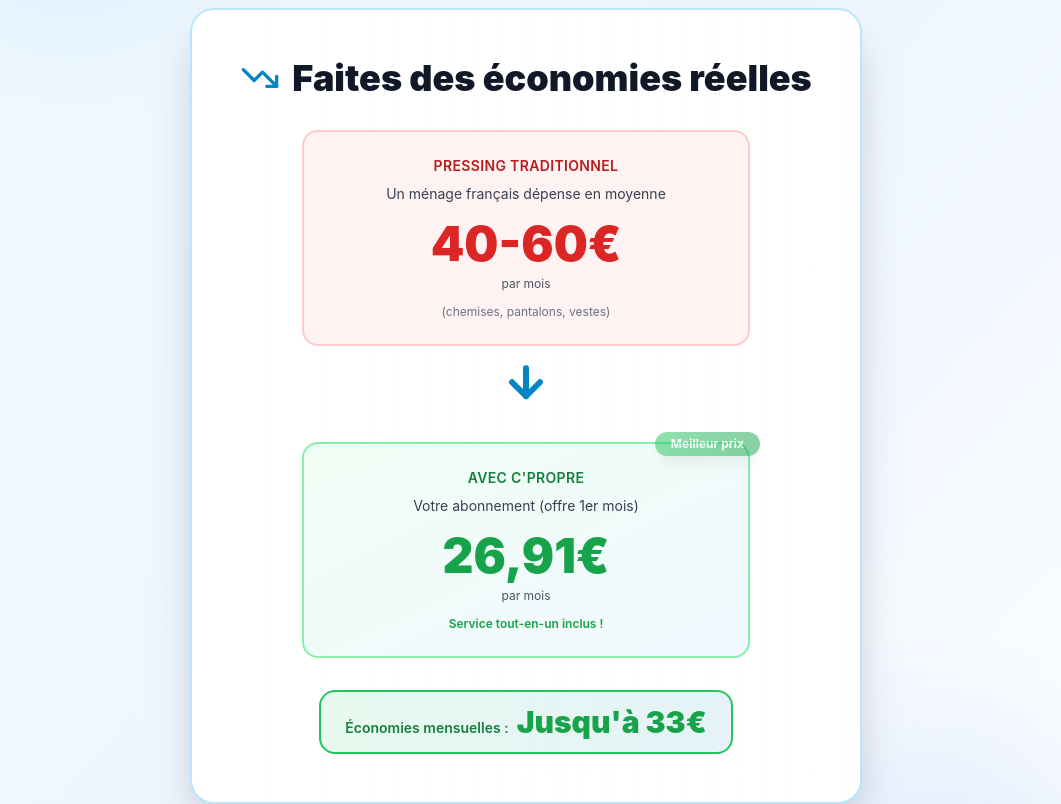
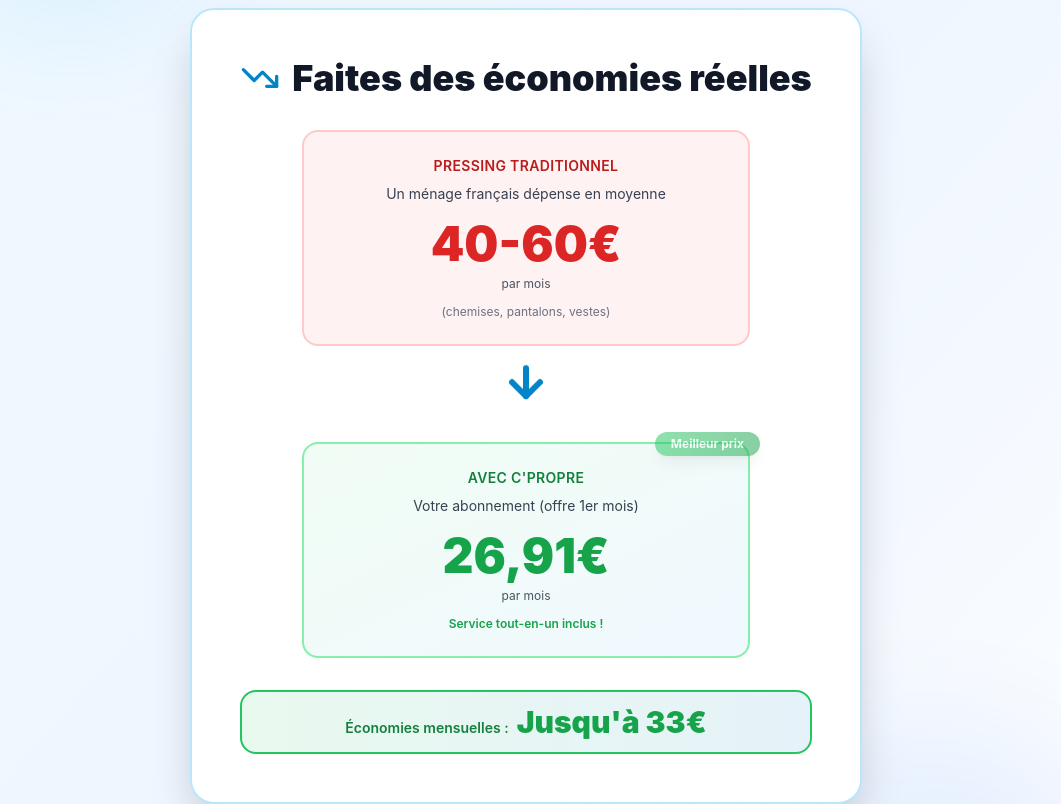
Before and after one commit to zekitml61-maker/sanane, a Next.js app: page / in a window 1280 px wide. Shown: the part 2460-3264 px from the top of the page, without its empty margins (114-1175 px from the left). Built offline with nearby package versions, Linux system fonts and the light colour scheme.

Commit message:
Fix: Alignement badge economies avec cartes
- Parent: w-full au lieu de flex justify-center
- Badge: flex au lieu de inline-flex
- Prend toute la largeur du container (max-w-md)
- Aligne avec les cartes au-dessus
- Centrage interne avec justify-center
- Desktop et mobile alignes

```diff
--- a/components/WhyChooseUs.tsx
+++ b/components/WhyChooseUs.tsx
@@ -38,9 +38,9 @@
               </div>
 
               {/* Comparaison verticale */}
-              <div className="flex flex-col items-center gap-6">
+              <div className="flex flex-col items-center gap-6 max-w-md mx-auto">
                 {/* Avant */}
-                <div className="text-center p-6 bg-red-50 rounded-2xl border-2 border-red-200 w-full max-w-md">
+                <div className="text-center p-6 bg-red-50 rounded-2xl border-2 border-red-200 w-full">
                   <p className="text-sm font-semibold text-red-700 mb-2 uppercase tracking-wide">
                     Pressing traditionnel
                   </p>
@@ -62,7 +62,7 @@
                 </div>
 
                 {/* Après */}
-                <div className="text-center p-6 bg-gradient-to-br from-green-50 to-primary-50 rounded-2xl border-2 border-green-300 relative w-full max-w-md">
+                <div className="text-center p-6 bg-gradient-to-br from-green-50 to-primary-50 rounded-2xl border-2 border-green-300 relative w-full">
                   {/* Badge "Meilleur prix" */}
                   <div className="absolute -top-3 -right-3 bg-gradient-to-r from-green-500 to-green-600 text-white px-4 py-1 rounded-full text-xs font-bold shadow-lg animate-pulse">
                     Meilleur prix
@@ -84,9 +84,9 @@
                 </div>
               </div>
 
-              {/* Économie */}
-              <div className="mt-8 flex justify-center">
-                <div className="inline-flex flex-wrap items-baseline justify-center gap-2 bg-gradient-to-r from-green-500/10 to-primary-600/10 border-2 border-green-500 text-gray-900 px-6 py-3 rounded-2xl">
+              {/* Économie - Aligné avec les cartes */}
+              <div className="mt-8 w-full">
+                <div className="flex flex-wrap items-baseline justify-center gap-2 bg-gradient-to-r from-green-500/10 to-primary-600/10 border-2 border-green-500 text-gray-900 px-6 py-3 rounded-2xl">
                   <p className="text-sm font-semibold text-green-700 whitespace-nowrap">Économies mensuelles :</p>
                   <p className="text-3xl font-black text-green-600 whitespace-nowrap">Jusqu'à 33€</p>
                 </div>
```
